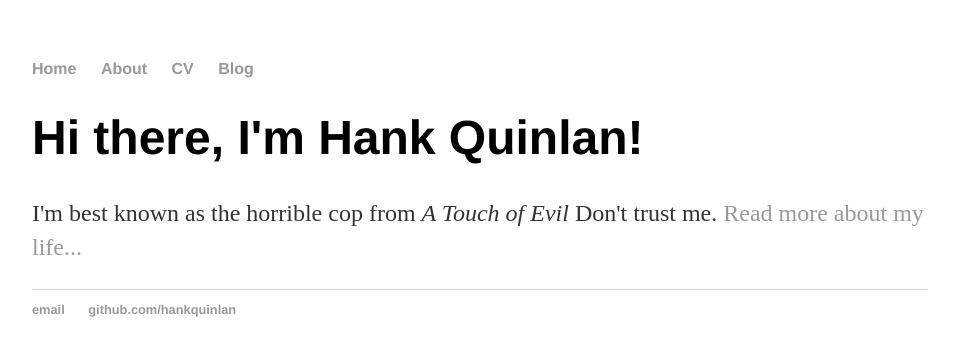
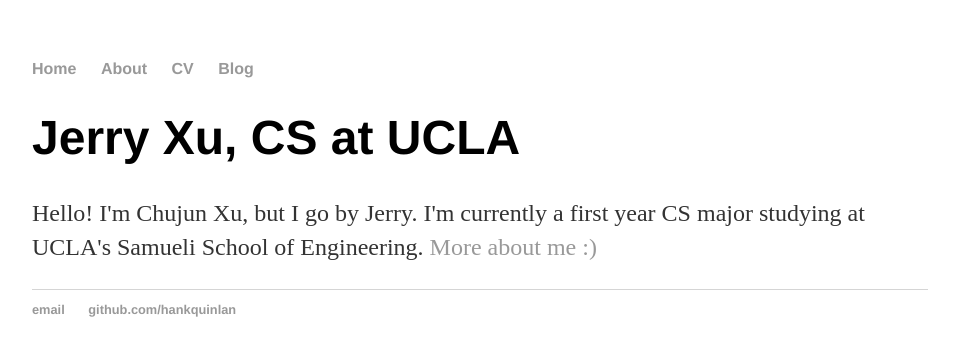
Before and after one commit to xu-jerry/xu-jerry.github.io, a Jekyll site: the page built from index.html, in a window 1280 px wide. Shown: the top 356 px of the page, without its empty margins (160-1115 px from the left). Built offline with Jekyll 4.4.1, drawn with Linux system fonts in a browser that asks for light colours.

Commit message:
Added personal info

```diff
--- a/index.html
+++ b/index.html
@@ -1,8 +1,8 @@
 ---
 layout: default
-title: Hank Quinlan, Horrible Cop
+title: Jerry Xu's Personal Website
 ---
 <div class="blurb">
-	<h1>Hi there, I'm Hank Quinlan!</h1>
-	<p>I'm best known as the horrible cop from <em>A Touch of Evil</em> Don't trust me. <a href="/about">Read more about my life...</a></p>
+	<h1>Jerry Xu, CS at UCLA</h1>
+	<p>Hello! I'm Chujun Xu, but I go by Jerry. I'm currently a first year CS major studying at UCLA's Samueli School of Engineering. <a href="/about"> More about me :) </a></p>
 </div><!-- /.blurb -->
```
